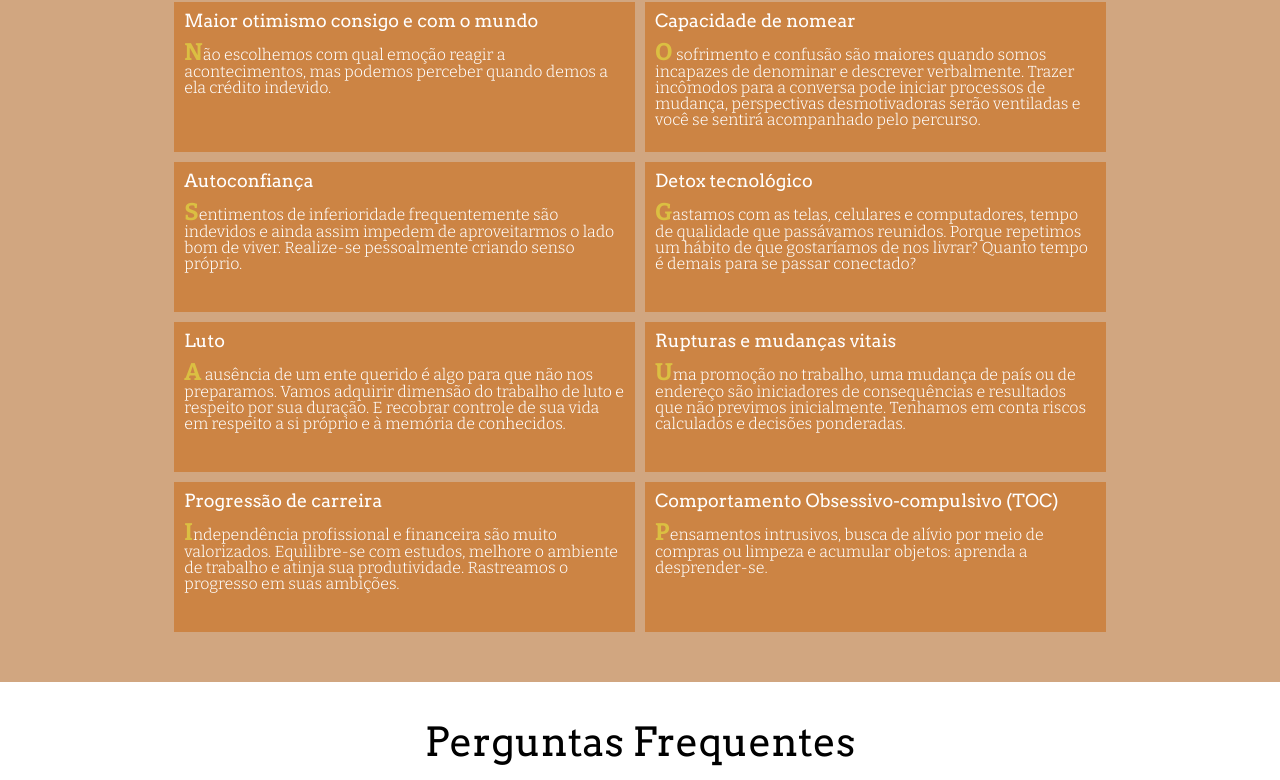
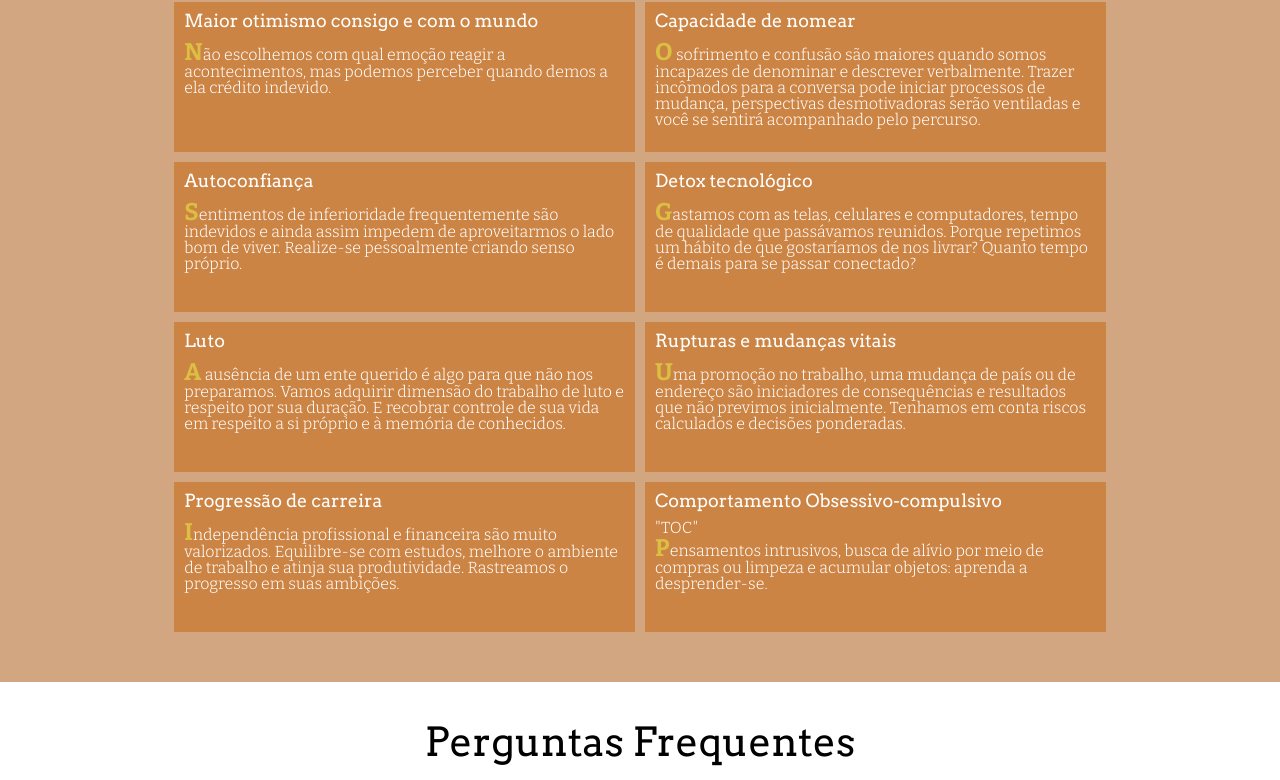
Before and after one commit to satyrmont/gbPsi, a React (Vite) app: page / in a window 1280 px wide. Shown: the part 2230-3010 px from the top of the page. Built offline with nearby package versions, Linux system fonts and the light colour scheme; a web font is replaced by a local one.

Commit message:
Transtorno - TOC card fix

```diff
--- a/src/pages/2-Experiencia.page.jsx
+++ b/src/pages/2-Experiencia.page.jsx
@@ -24,7 +24,7 @@ function Experiencia() {
               <Links>
                 <a href="http://lattes.cnpq.br/7444613524162568">
                   <LinkButton>
-                    <h2>Currículo de pesquisador</h2>
+                    Currículo de pesquisador
                     <Icon_ExteriorLink />
                   </LinkButton>
                 </a>
@@ -172,6 +172,7 @@ const LinkButton = styled.button`
   &:hover {
     cursor: pointer;
     background-color: white;
+    color: black;
   }
 
   h2 {
--- a/src/pages/3-ComoFunciona.page.jsx
+++ b/src/pages/3-ComoFunciona.page.jsx
@@ -134,6 +134,7 @@ const ContentContainer_Metodo = styled.div`
     font-weight: 400;
     /* background-color: antiquewhite; */
   }
+
   /* max-width: 50%; */
   @media (max-width: 1024px) {
     max-width: 90%;
@@ -147,7 +148,10 @@ const ContentWrapper_Metodo = styled.div`
   flex-direction: column;
   align-items: center;
   text-align: start;
-
+  h3,
+  p {
+    display: inline-block;
+  }
   /* background-color: aliceblue; */
 `;
 
--- a/src/pages/4-QueEsperar.page.jsx
+++ b/src/pages/4-QueEsperar.page.jsx
@@ -84,7 +84,8 @@ function QueEsperar() {
         </Card>
 
         <Card>
-          <h2>Comportamento Obsessivo-compulsivo (TOC)</h2>
+          <h2>Comportamento Obsessivo-compulsivo </h2>
+          <h3>"TOC"</h3>
           <p>
             Pensamentos intrusivos, busca de alívio por meio de compras ou
             limpeza e acumular objetos: aprenda a desprender-se.
@@ -134,7 +135,7 @@ const Title_QueEsperar = styled(Title)`
 const Card = styled.div`
   box-sizing: border-box;
   padding: 10px;
-  min-width: 360px;
+  min-width: 400px;
   height: 150px;
   width: 40%;
   background-color: var(--color_D1);
@@ -157,7 +158,7 @@ const Card = styled.div`
     color: var(--color_F1);
   }
 
-  @media (max-width: 810px) {
+  @media (max-width: 768px) {
     width: 100%;
     height: 150px;
   }
```
